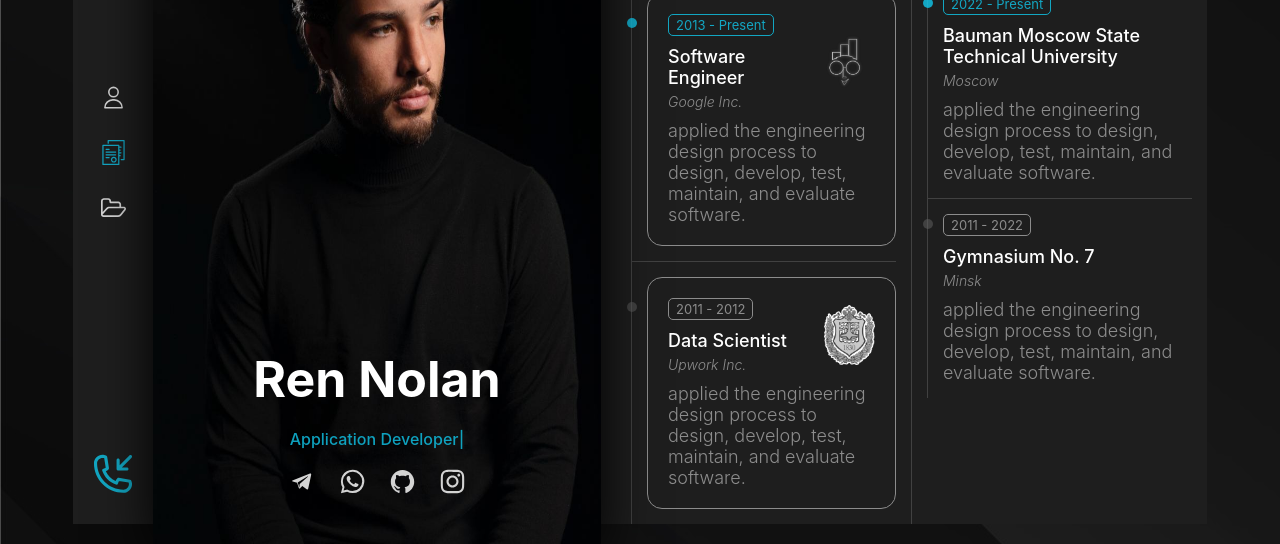
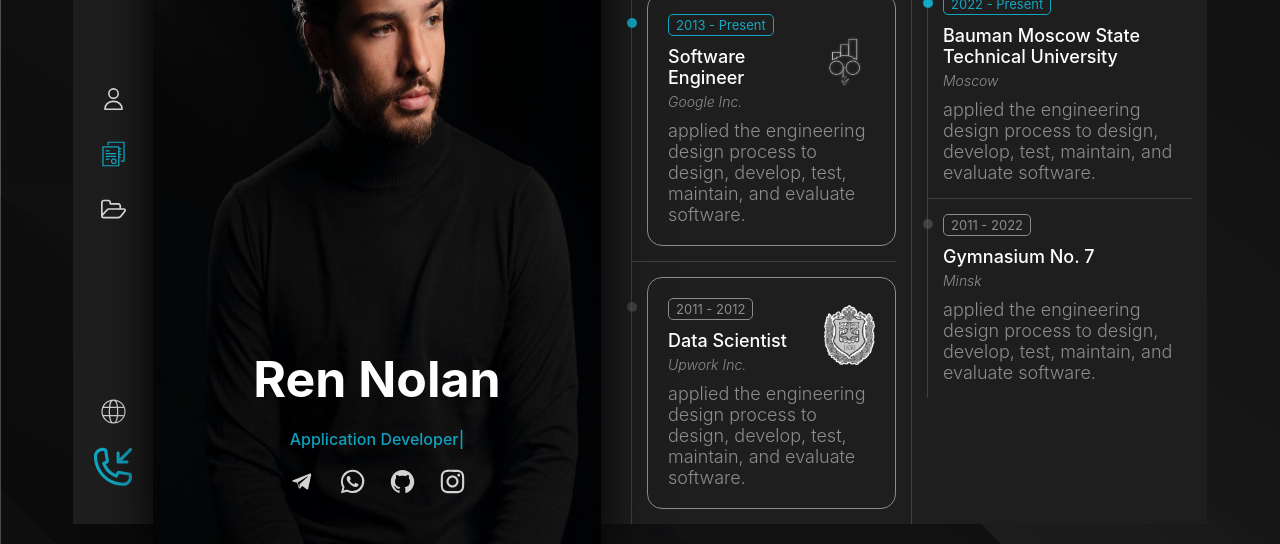
Before and after one commit to sqVrty/STash-CV, a React (Create React App) app: page /resume in a window 1280 px wide. Shown: the part 246-790 px from the top of the page. Built offline with nearby package versions, Linux system fonts and the light colour scheme; no server answers.

Commit message:
feat: :sparkles: redux logic with modal

```diff
--- a/src/app/store.ts
+++ b/src/app/store.ts
@@ -4,6 +4,7 @@ import {
   deviceInfoReducer,
   windowSizeInfoReducer,
   workExampleModalInfoReducer,
+  modalReducer,
 } from "../redux/features";
 
 export const store = configureStore({
@@ -11,6 +12,7 @@ export const store = configureStore({
     deviceInfo: deviceInfoReducer,
     windowSizeInfo: windowSizeInfoReducer,
     workExampleModalInfo: workExampleModalInfoReducer,
+    modal: modalReducer,
   },
   middleware: (getDefaultMiddleware) => getDefaultMiddleware({}).concat([]),
 });
--- a/src/assets/svg's/index.ts
+++ b/src/assets/svg's/index.ts
@@ -39,3 +39,4 @@ export { ReactComponent as FolderIcon } from "./folder.svg";
 export { ReactComponent as GoOverIcon } from "./goOver.svg";
 export { ReactComponent as EyeIcon } from "./eye.svg";
 export { ReactComponent as CrossIcon } from "./cross.svg";
+export { ReactComponent as GlobusIcon } from "./globus.svg";
--- /dev/null
+++ b/src/components/header/PCHeader/IconContainer.module.scss
@@ -0,0 +1,12 @@
+.iconContainer {
+  display: flex;
+  align-items: center;
+  justify-content: center;
+  width: 100%;
+  height: 55px;
+  cursor: pointer;
+
+  .icon {
+    transition: 0.3s ease-in-out all;
+  }
+}
--- /dev/null
+++ b/src/components/header/PCHeader/IconContainer.tsx
@@ -0,0 +1,51 @@
+import React, { ReactElement, useState, MouseEvent } from "react";
+import { COLORS } from "../../../assets/colors";
+import classes from "./IconContainer.module.scss";
+
+export default function IconContainer({
+  icon,
+  index,
+  onClick,
+  reversive,
+  stroke,
+}: {
+  icon: ReactElement;
+  index: number;
+  onClick?: (index: number) => void;
+  reversive?: boolean;
+  stroke?: boolean;
+}) {
+  const [hoverActiveIcon, setHoverActiveIcon] = useState<number | null>(null);
+
+  const handleMouseEnter = () => {
+    setHoverActiveIcon(index);
+  };
+
+  const handleMouseLeave = () => {
+    setHoverActiveIcon(null);
+  };
+
+  const color =
+    hoverActiveIcon === index
+      ? reversive
+        ? COLORS.lightgray
+        : COLORS.aqua
+      : reversive
+      ? COLORS.aqua
+      : COLORS.lightgray;
+
+  return (
+    <div
+      className={classes.iconContainer}
+      onClick={onClick && (() => onClick(index))}
+      onMouseEnter={handleMouseEnter}
+      onMouseLeave={handleMouseLeave}
+    >
+      {React.cloneElement(icon, {
+        className: classes.icon,
+        fill: !stroke ? color : "none",
+        stroke: stroke ? color : "none",
+      })}
+    </div>
+  );
+}
--- a/src/components/header/PCHeader/PCHeader.module.scss
+++ b/src/components/header/PCHeader/PCHeader.module.scss
@@ -1,4 +1,8 @@
+$aqua: rgba(16, 200, 236, 0.8);
+$lightgray: rgba(211, 211, 211, 1);
+
 .container {
+  position: relative;
   display: flex;
   height: 100%;
   flex-direction: column;
@@ -11,10 +15,21 @@
   }
 
   .navigationContainer {
+    position: absolute;
+    z-index: 1;
+    top: 50%;
+    transform: translateY(-50%);
+    width: 100%;
+
     display: flex;
     flex-direction: column;
     align-items: center;
-    // gap: 15px;
-    width: 100%;
+  }
+
+  .languageFeedbackContainer {
+    display: flex;
+    flex-direction: column;
+    align-items: center;
+    // gap: 30px;
   }
 }
--- a/src/components/header/PCHeader/PCHeader.tsx
+++ b/src/components/header/PCHeader/PCHeader.tsx
@@ -1,16 +1,36 @@
+import { useEffect } from "react";
+import { useAppDispatch, useAppSelector } from "../../../app/hooks";
+import { setIsOpen } from "../../../redux/features/modalSlice";
+
 import NavigationElement from "./NavigationElement";
+import IconContainer from "./IconContainer";
 
 import {
   PhoneIcon,
   ProfileIcon,
   ResumeIcon,
   FolderIcon,
+  GlobusIcon,
 } from "../../../assets/svg's";
 
 import classes from "./PCHeader.module.scss";
 import { COLORS } from "./../../../assets/colors";
 
 export default function PCHeader() {
+  const dispatch = useAppDispatch();
+  const isModalOpen = useAppSelector((state) => state.modal.isOpen);
+
+  const handleLanguageFeedbackClicked = (index: number) => {
+    dispatch(setIsOpen(!isModalOpen));
+    // console.log(123);
+  };
+
+  useEffect(() => {
+    dispatch(setIsOpen(!isModalOpen));
+  }, [dispatch]);
+
+  console.log(isModalOpen);
+
   return (
     <div className="PCHeader">
       <div className={classes.container}>
@@ -34,7 +54,20 @@ export default function PCHeader() {
             hintName="Projects"
           />
         </div>
-        <PhoneIcon fill={COLORS.aqua} width={40} height={40} />
+        <div className={classes.languageFeedbackContainer}>
+          <IconContainer
+            icon={<GlobusIcon width={25} height={25} />}
+            index={0}
+            onClick={handleLanguageFeedbackClicked}
+            stroke={true}
+          />
+          <IconContainer
+            icon={<PhoneIcon width={40} height={40} />}
+            index={1}
+            onClick={handleLanguageFeedbackClicked}
+            reversive={true}
+          />
+        </div>
       </div>
     </div>
   );
--- a/src/pages/About/components/TestimonialsBlock.module.scss
+++ b/src/pages/About/components/TestimonialsBlock.module.scss
@@ -35,9 +35,12 @@ $gray: rgba(140, 140, 140, 1);
     }
   }
 
-  .desc {
-    margin-top: 15px;
+  .descContainer {
     display: flex;
+
+    .desc {
+      margin-top: 15px;
+    }
 
     .quotationMarks {
       width: fit-content;
--- a/src/pages/About/components/TestimonialsBlock.tsx
+++ b/src/pages/About/components/TestimonialsBlock.tsx
@@ -39,12 +39,14 @@ export default function TestimonialsBlock({
           {post}
         </p>
       </div>
-      <p className={classes.desc} style={{ color: COLORS.gray }}>
-        {review}
-        <div className={classes.quotationMarks}>
+      <div className={classes.descContainer}>
+        <p className={classes.desc} style={{ color: COLORS.gray }}>
+          {review}
+        </p>
+        <div className={classes.quotationMarks} style={{ color: COLORS.gray }}>
           <QuotationMarksIcon fill={COLORS.gray} width={16} height={16} />
         </div>
-      </p>
+      </div>
       <div className={classes.starsRatingContainer}>{starIcons}</div>
     </div>
   );
--- a/src/redux/features/index.ts
+++ b/src/redux/features/index.ts
@@ -1,3 +1,4 @@
 export { default as deviceInfoReducer } from "./deviceInfoSlice";
 export { default as windowSizeInfoReducer } from "./windowSizeInfoSlice";
 export { default as workExampleModalInfoReducer } from "./workExampleModalInfoSlice";
+export { default as modalReducer } from "./modalSlice";
--- /dev/null
+++ b/src/redux/features/modalSlice.ts
@@ -0,0 +1,23 @@
+import { createSlice, PayloadAction } from "@reduxjs/toolkit";
+
+interface IModalState {
+  isOpen: boolean;
+}
+
+const initialState: IModalState = {
+  isOpen: false,
+};
+
+const modalSlice = createSlice({
+  name: "modal",
+  initialState,
+  reducers: {
+    setIsOpen: (state, action: PayloadAction<boolean>) => {
+      state.isOpen = action.payload;
+    },
+  },
+});
+
+export const { setIsOpen } = modalSlice.actions;
+
+export default modalSlice.reducer;
```
Also changed, not shown: src/assets/svg's/globus.svg (added), src/assets/svg's/quotationMarks.svg.
